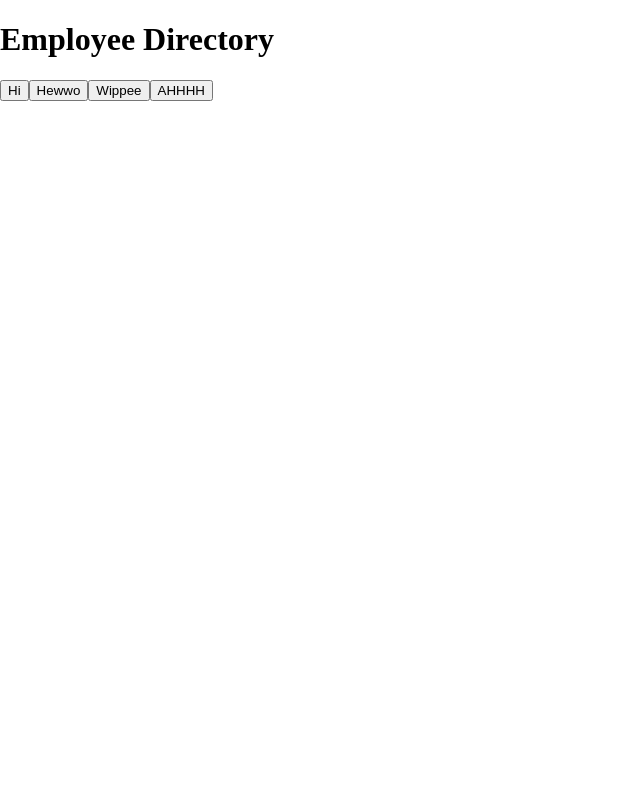
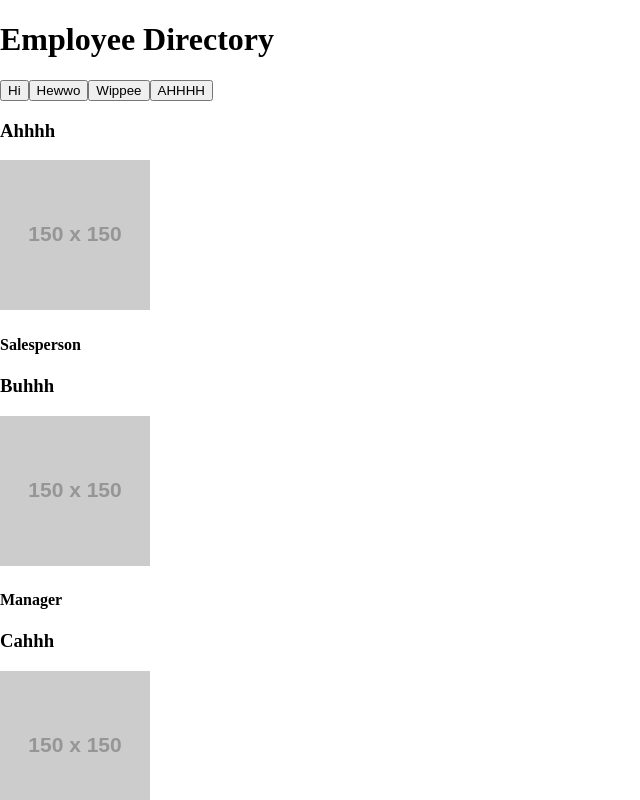
Before and after one commit to cddeal12/Homework-19-Employee-Directory, a React (Create React App) app in the folder employee-directory/: page / in a window 1280 px wide. Shown: the top 800 px of the page, without its empty margins (0-640 px from the left). Built offline with nearby package versions, Linux system fonts and the light colour scheme.

Commit message:
Added component to render table of employees

```diff
--- /dev/null
+++ b/employee-directory/src/components/EmployeeTable.js
@@ -0,0 +1,17 @@
+import React from "react";
+
+function EmployeeTable(props) {
+    return (
+        <div>
+            {props.employees.map(employee => (
+                <div>
+                    <h3>{employee.name}</h3>
+                    <img alt={employee.name} src={employee.image} />
+                    <h4>{employee.position}</h4>
+                </div>
+            ))}
+        </div>
+    )
+}
+
+export default EmployeeTable;
--- a/employee-directory/src/pages/TableDisplay.js
+++ b/employee-directory/src/pages/TableDisplay.js
@@ -1,5 +1,6 @@
 import React, { Component } from "react";
 import ButtonsBar from "../components/ButtonsBar";
+import EmployeeTable from "../components/EmployeeTable";
 
 class TableDisplay extends Component {
     // employees is an array of objects coresponding to each employee
@@ -57,6 +58,7 @@ class TableDisplay extends Component {
             <div>
                 <h1>Employee Directory</h1>
                 <ButtonsBar />
+                <EmployeeTable employees={this.state.renderedEmployees} />
             </div>
         );
     };
```
